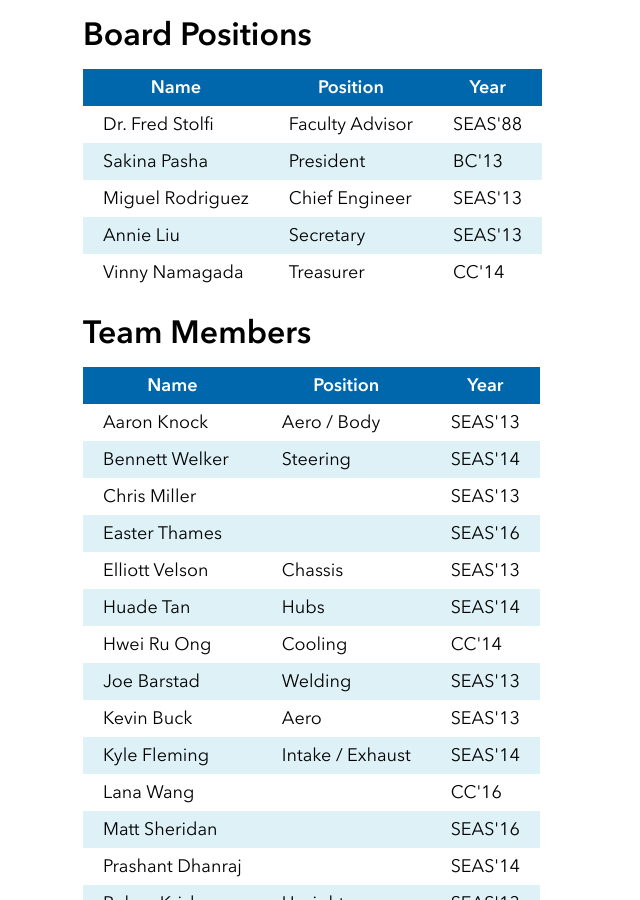
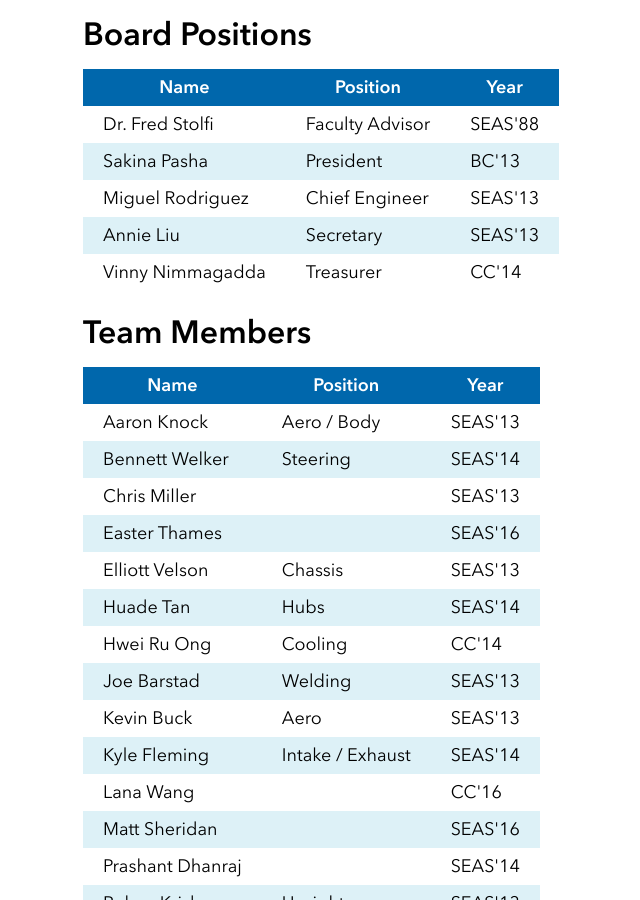
Before and after one commit to columbiafsae/website, a Jekyll site: the page built from team/team.2013.md, in a window 1280 px wide and 900 px high, scrolled down 374 px. Shown: the whole window, without its empty margins (157-797 px from the left). Built offline with Jekyll 4.4.1, drawn with Linux system fonts in a browser that asks for light colours.

Commit message:
Fix Vinny's last name.

```diff
--- a/team/team.2013.md
+++ b/team/team.2013.md
@@ -21,7 +21,7 @@ The 2013 car holds the record for the earliest rolling chassis completion, as re
     <tr><td>Sakina Pasha</td><td>President</td><td>BC'13</td></tr>
     <tr><td>Miguel Rodriguez</td><td>Chief Engineer</td><td>SEAS'13</td></tr>
     <tr><td>Annie Liu</td><td>Secretary</td><td>SEAS'13</td></tr>
-    <tr><td>Vinny Namagada</td><td>Treasurer</td><td>CC'14</td></tr>
+    <tr><td>Vinny Nimmagadda</td><td>Treasurer</td><td>CC'14</td></tr>
   </tbody>
 </table>
 
```
